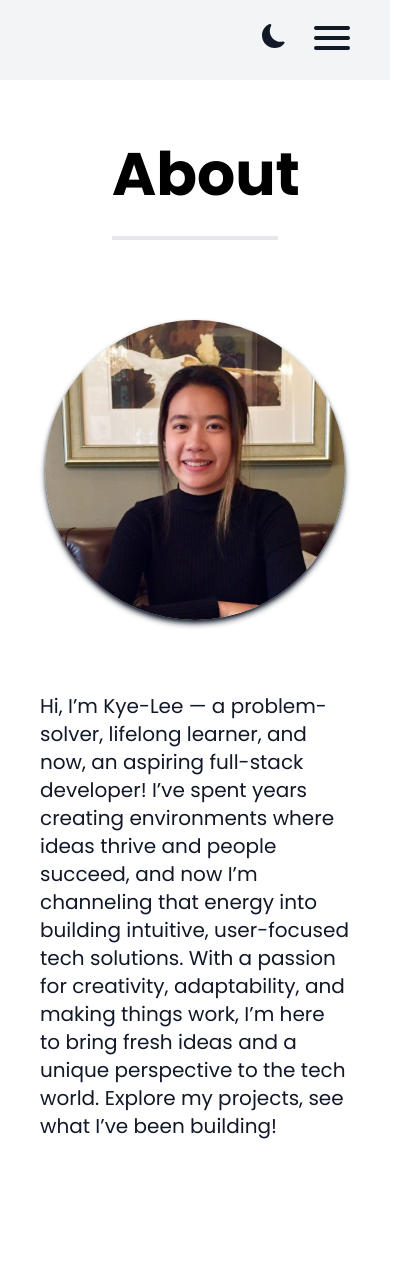
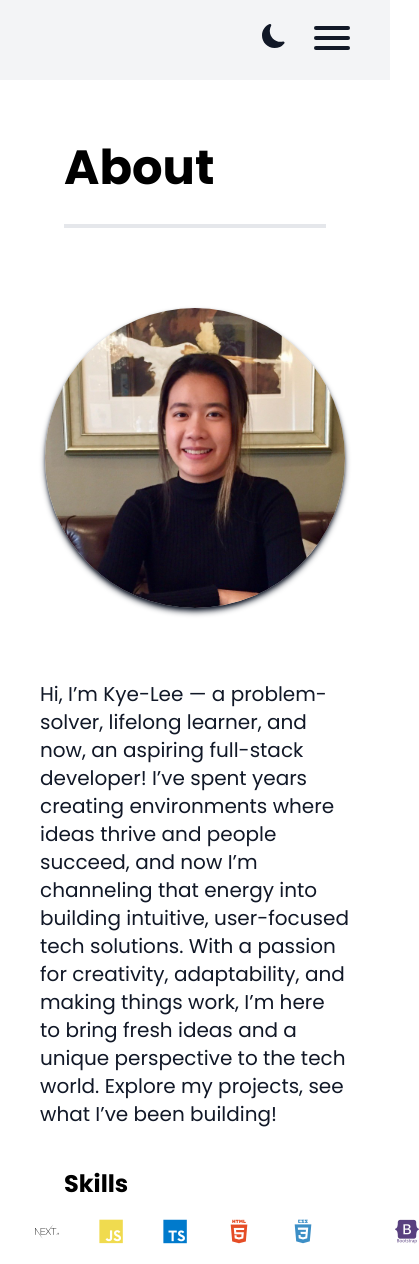
Before and after one commit to kl810/personal-portfolio-nextjs, a Next.js app: page /about in a window 390 px wide. Shown: the whole page, 419 px wide, since content can reach past the window. Before the commit the page ends 1180 px from the top, so only its background shows below. Built offline with nearby package versions, Linux system fonts and the light colour scheme.

Commit message:
links to linkedin, github created on Homepage, icon for email and phone added

```diff
--- a/src/app/about/page.tsx
+++ b/src/app/about/page.tsx
@@ -3,8 +3,8 @@ import Image from "next/image";
 export default function About() {
     return (
         <>
-            <div className="px-28 pt-16">
-                <h1 className="text-6xl font-bold">About</h1>
+            <div className="px-16 md:px-28 pt-16">
+                <h1 className="text-5xl md:text-6xl font-bold">About</h1>
                 <hr className="h-1 my-8 bg-gray-200 border-0 dark:bg-gray-700"></hr>
             </div>
             <div className="flex justify-center w-full">
@@ -32,6 +32,20 @@ export default function About() {
                     </div>
                 </div>
             </div>
+            <div className="px-16 md:px-28">
+                <h3 className="text-2xl font-bold">Skills</h3>
+                <div className="py-5 text-2xl md:text-4xl lg:text-6xl flex space-x-10 justify-center">
+                    <i className="devicon-react-original-wordmark colored"></i>
+                    <i className="devicon-nextjs-original-wordmark light:colored"></i>
+                    <i className="devicon-javascript-plain colored"></i>
+                    <i className="devicon-typescript-plain colored"></i>
+                    <i className="devicon-html5-plain-wordmark colored"></i>
+                    <i className="devicon-css3-plain-wordmark colored"></i>
+                    <i className="devicon-tailwindcss-plain-wordmark colored text-8xl flex items-start"></i>
+                    <i className="devicon-bootstrap-plain-wordmark colored"></i>
+
+                </div>
+            </div>
         </>
     )
 }
--- a/src/app/layout.tsx
+++ b/src/app/layout.tsx
@@ -16,6 +16,10 @@ export default function RootLayout({
 }) {
   return (
     <html lang="en" className="light bg-white dark:bg-gray-900 dark:text-gray-100">
+      <head>
+        <link rel="stylesheet" type='text/css' href="https://cdn.jsdelivr.net/gh/devicons/devicon@latest/devicon.min.css" />
+        <script src="https://kit.fontawesome.com/e1d9ec8da2.js" crossOrigin="anonymous"></script>
+      </head>
       <body className={`${poppins.className} antialiased`}>
         <Navbar />
         {children}
--- a/src/app/page.tsx
+++ b/src/app/page.tsx
@@ -41,17 +41,24 @@ export default function Home() {
   return (
     <>
       <main>
-        <div className="flex flex-col min-h-screen w-full justify-center items-start">
-          <div className="ml-20">
-            <p className="text-4xl font-bold text-gray-900 dark:text-gray-100 md:text-5xl py-4">
+        <div className="flex flex-col h-screen w-screen box-border">
+          <div className="ml-20 h-3/4 flex-col content-center ">
+            <p className="text-4xl block font-bold text-gray-900 dark:text-gray-100 md:text-5xl py-4">
               <span className="w-60 block italic text-teal-700 text-center h-12 sm:h-10 sm:inline-block">
                 <span ref={greeting}></span>
               </span>
               <span className="pl-2">I'm Kye-Lee</span>
             </p>
-            <p className="block text-lg text-gray-500 dark:text-gray-400 md:text-xl">Aspiring Full Stack Developer</p>
+            <p className="block pb-16 text-lg text-gray-500 dark:text-gray-400 md:text-xl">Aspiring Full Stack Developer</p>
+          </div>
+          <div className="px-10 py-5 text-2xl md:text-3xl h-20 w-full flex space-x-16 justify-center items-center">
+            <a href="https://www.linkedin.com/in/kye-lee-low-8a6643159"><i className="devicon-linkedin-plain colored"></i></a>
+            <a href="https://github.com/kl810"><i className="devicon-github-original light:colored"></i></a>
+            <a href=""><i className="fa-regular fa-envelope"></i></a>
+            <i className="fa-solid fa-phone"></i>
           </div>
         </div>
+
       </main>
     </>
   );
```
